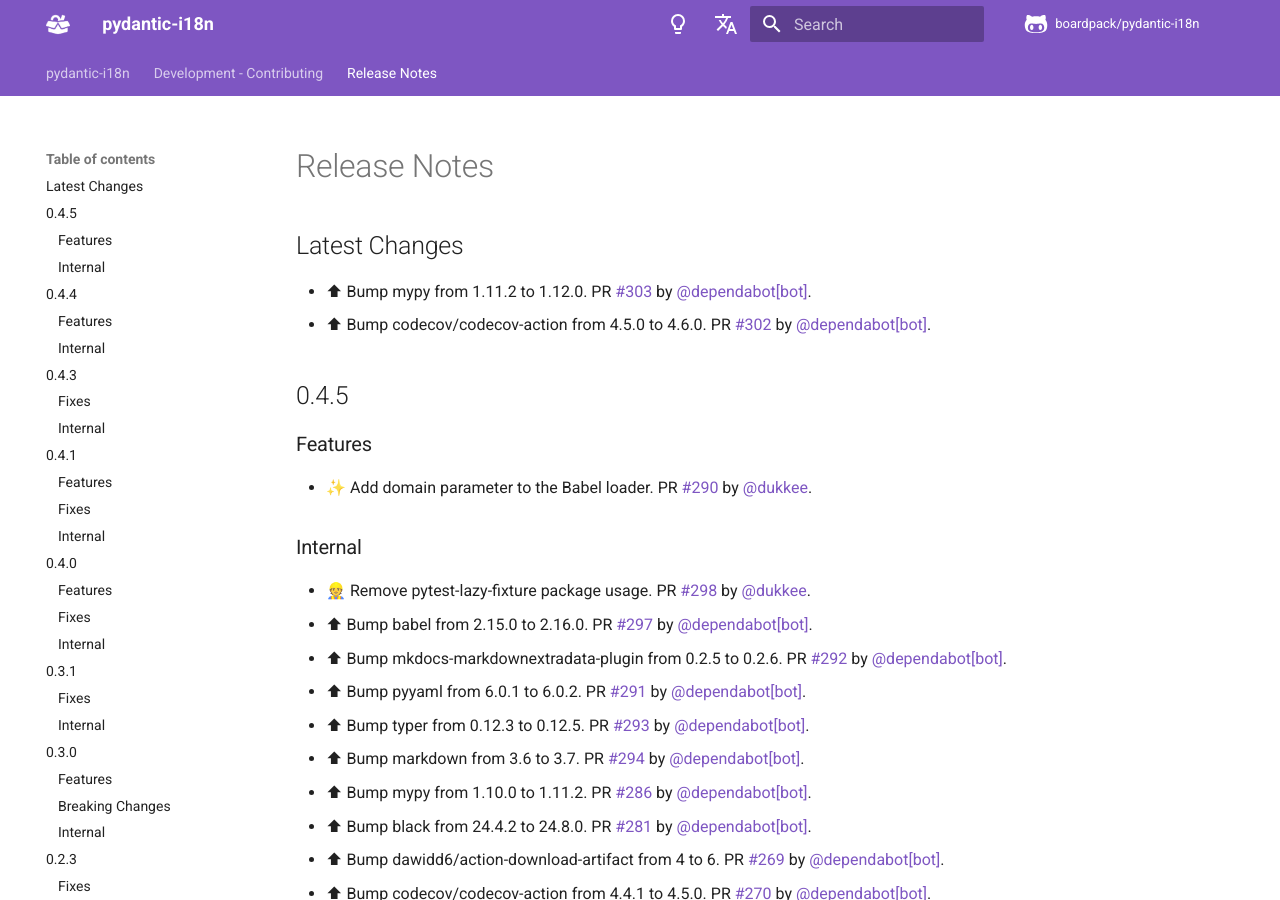
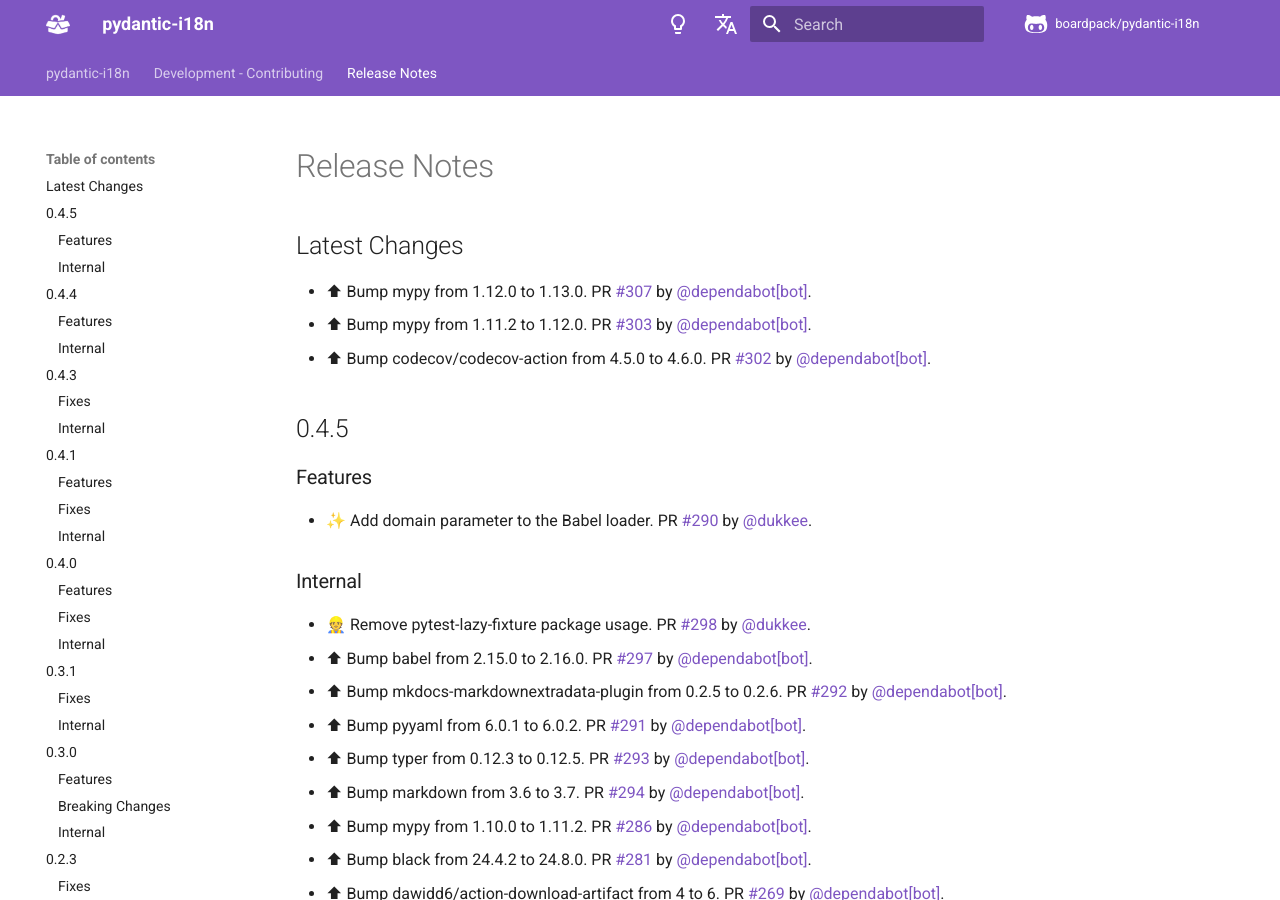
Before and after one commit to boardpack/pydantic-i18n, an MkDocs documentation site: the page built from docs/en/docs/release-notes.md, in a window 1280 px wide and 900 px high. Built offline with MkDocs 1.6.1 and Material for MkDocs 9.7.7, drawn with Linux system fonts in a browser that asks for light colours; comment, search, counter and statistics services are not loaded.

Commit message:
📝 Update release notes

```diff
--- a/docs/en/docs/release-notes.md
+++ b/docs/en/docs/release-notes.md
@@ -2,6 +2,7 @@
 
 ## Latest Changes
 
+* ⬆ Bump mypy from 1.12.0 to 1.13.0. PR [#307](https://github.com/boardpack/pydantic-i18n/pull/307) by [@dependabot[bot]](https://github.com/apps/dependabot).
 * ⬆ Bump mypy from 1.11.2 to 1.12.0. PR [#303](https://github.com/boardpack/pydantic-i18n/pull/303) by [@dependabot[bot]](https://github.com/apps/dependabot).
 * ⬆ Bump codecov/codecov-action from 4.5.0 to 4.6.0. PR [#302](https://github.com/boardpack/pydantic-i18n/pull/302) by [@dependabot[bot]](https://github.com/apps/dependabot).
 
```
